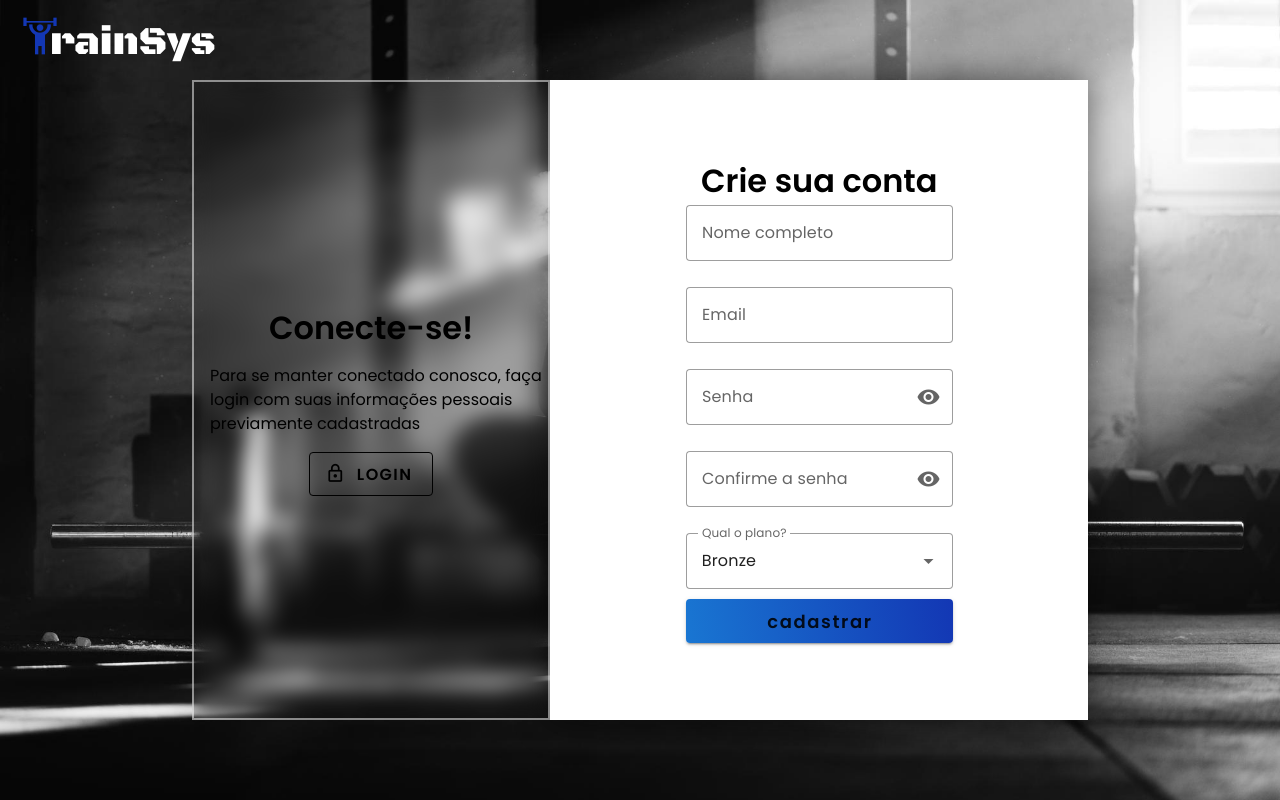
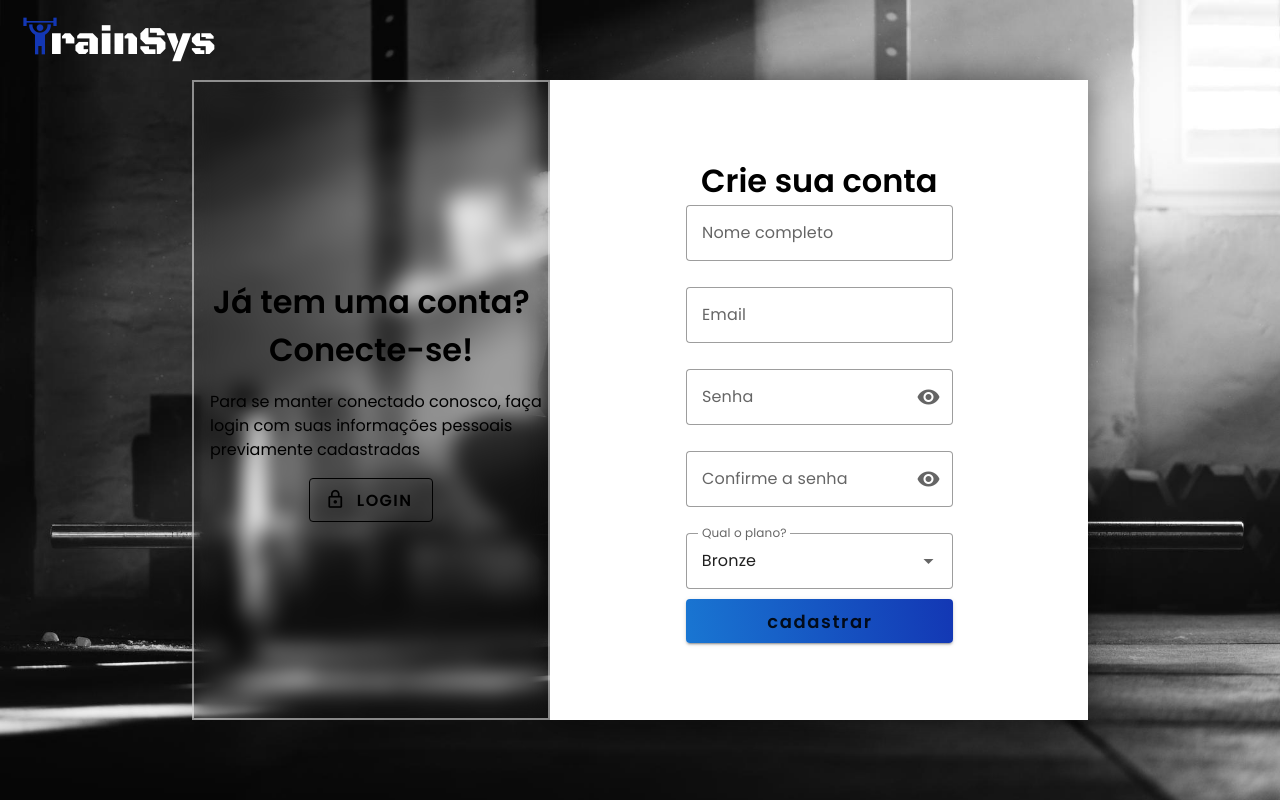
Before and after one commit to VeronicaVilas/ProjetoFinal_Modulo1_TrainSys, a Vue app in the folder TrainSys/: page /#/cadastro/usuario in a window 1280 px wide. Built offline with nearby package versions, Linux system fonts and the light colour scheme; a web font is replaced by a local one.

Commit message:
style: change in text in class register

```diff
--- a/TrainSys/src/views/register/User/User.vue
+++ b/TrainSys/src/views/register/User/User.vue
@@ -10,10 +10,10 @@
       <div class="container-box-left">
 
         <div class="register">
-          <h1 class="text-center mb-3">Conecte-se!</h1>
+          <h1 class="text-center mb-4">Já tem uma conta? Conecte-se!</h1>
           <p class="mb-4 ml-4">Para se manter conectado conosco, faça login com suas informações pessoais previamente cadastradas</p>
           <router-link to="/">
-            <v-btn class="btn-register" color="black" size="large" variant="outlined" prepend-icon="mdi-lock-outline">Login</v-btn>
+            <v-btn class="btn-register" title="Retornar a tela de login" color="black" size="large" variant="outlined" prepend-icon="mdi-lock-outline">Login</v-btn>
           </router-link>
         </div>
 
```
